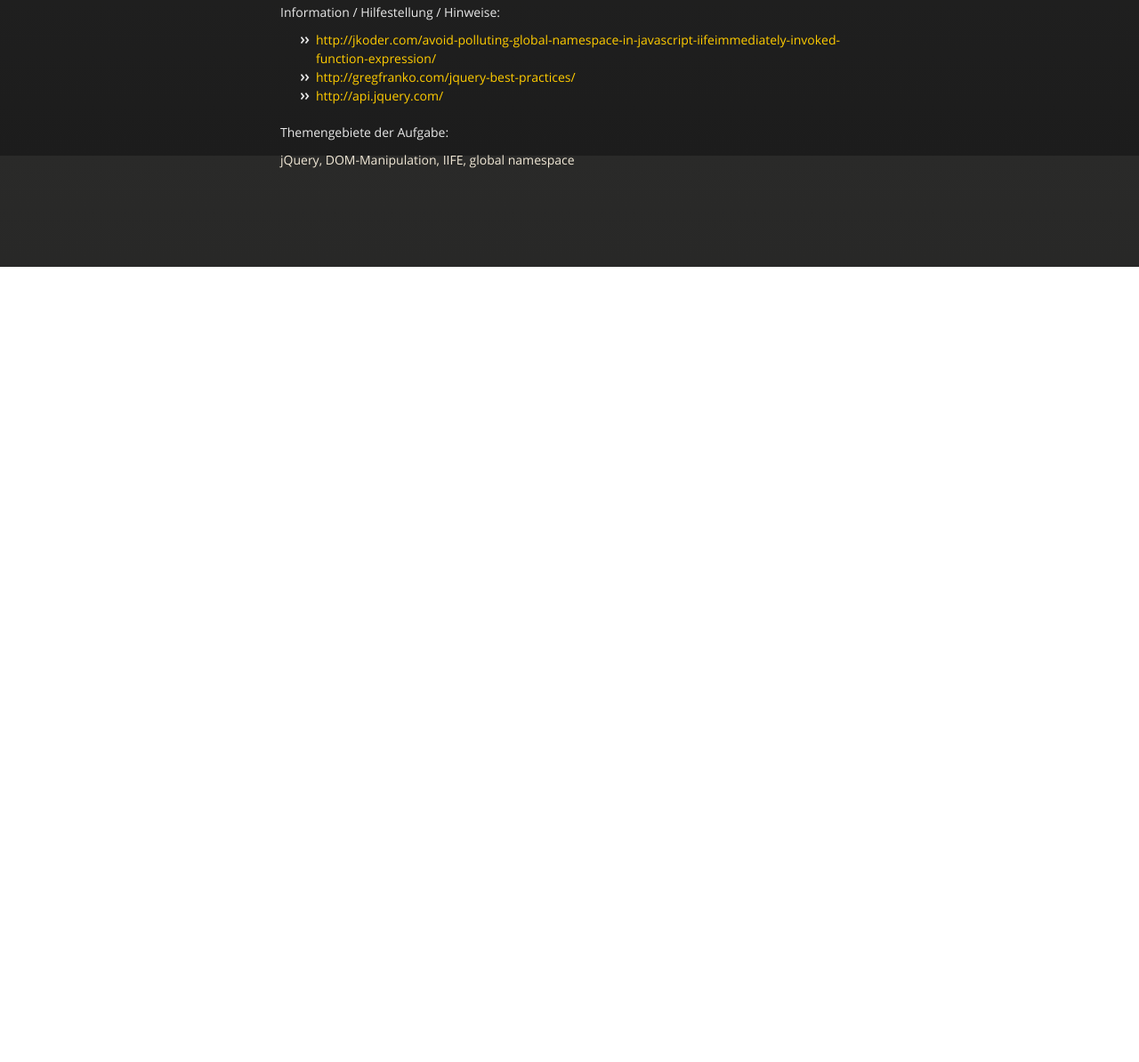
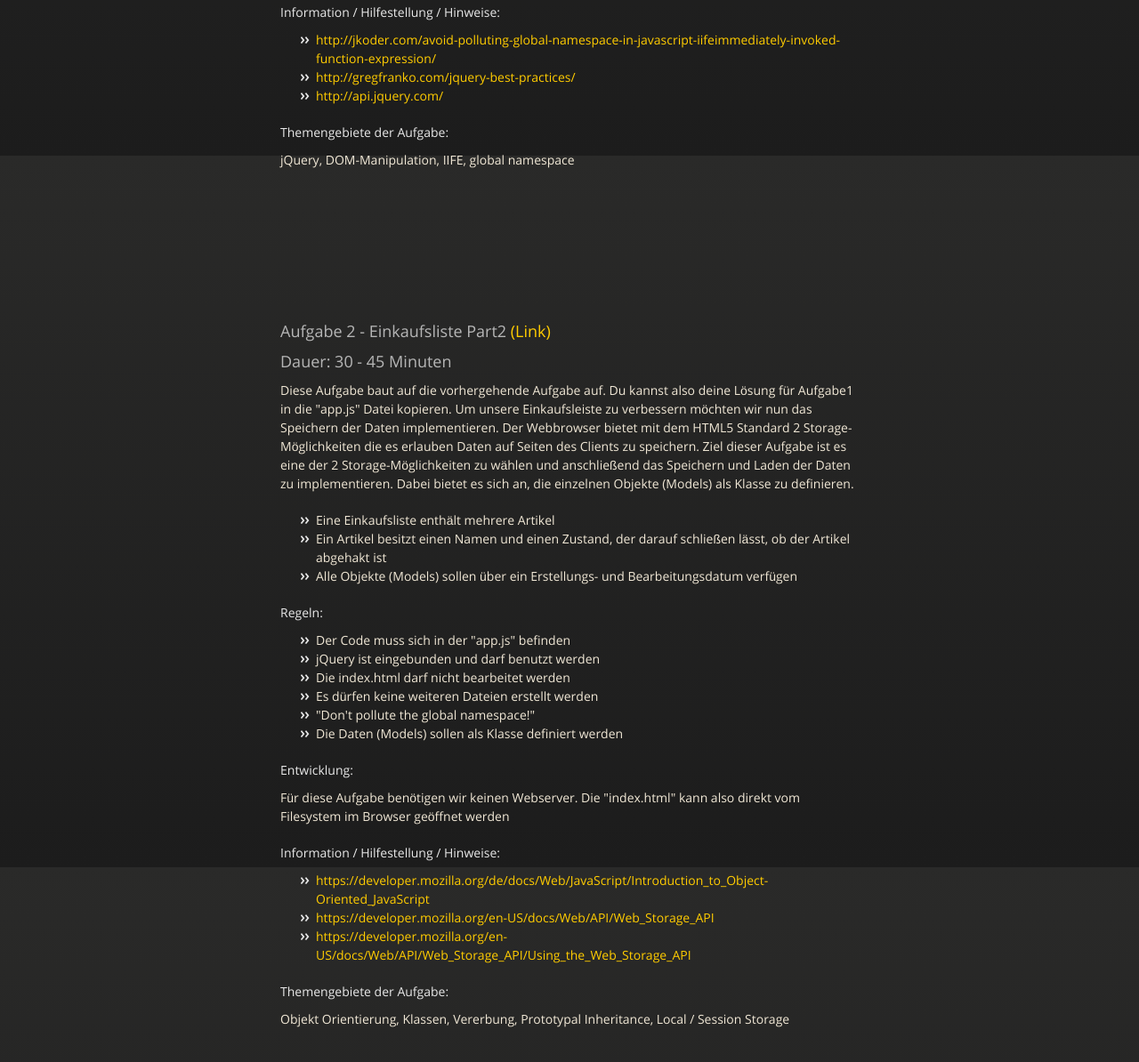
Before and after one commit to emememw/js-dojo, a plain HTML site: page index.html in a window 1280 px wide. Shown: the part 1425-2619 px from the top of the page at 89% size. Before the commit the page ends 1725 px from the top, so only its background shows below. Drawn offline with nearby package versions, Linux system fonts and the light colour scheme.

Commit message:
added ex2

```diff
--- a/index.html
+++ b/index.html
@@ -85,6 +85,43 @@
         </div>
       </section>
 
+			<section>
+				<h3>Aufgabe 2 - Einkaufsliste Part2 <a href="https://github.com/markus-wi/js-dojo/tree/master/exercises/exercise2">(Link)</a></h3>
+				<h3>Dauer: 30 - 45 Minuten</h3>
+				<p>
+					Diese Aufgabe baut auf die vorhergehende Aufgabe auf. Du kannst also deine Lösung für Aufgabe1 in die "app.js" Datei kopieren.
+					Um unsere Einkaufsleiste zu verbessern möchten wir nun das Speichern der Daten implementieren. Der Webbrowser bietet mit dem
+					HTML5 Standard 2 Storage-Möglichkeiten die es erlauben Daten auf Seiten des Clients zu speichern.
+					Ziel dieser Aufgabe ist es eine der 2 Storage-Möglichkeiten zu wählen und anschließend das Speichern und Laden der Daten
+					zu implementieren. Dabei bietet es sich an, die einzelnen Objekte (Models) als Klasse zu definieren.
+				</p>
+				<ul>
+						<li> Eine Einkaufsliste enthält mehrere Artikel </li>
+						<li> Ein Artikel besitzt einen Namen und einen Zustand, der darauf schließen lässt, ob der Artikel abgehakt ist </li>
+						<li> Alle Objekte (Models) sollen über ein Erstellungs- und Bearbeitungsdatum verfügen </li>
+				</ul>
+				<h4>Regeln:</h4>
+          <ul>
+            <li>Der Code muss sich in der "app.js" befinden</li>
+            <li>jQuery ist eingebunden und darf benutzt werden</li>
+            <li>Die index.html darf nicht bearbeitet werden</li>
+            <li>Es dürfen keine weiteren Dateien erstellt werden</li>
+            <li>"Don't pollute the global namespace!"</li>
+            <li>Die Daten (Models) sollen als Klasse definiert werden</li>
+          </ul>
+				<h4>Entwicklung:</h4>
+          <p>Für diese Aufgabe benötigen wir keinen Webserver. Die "index.html" kann also direkt vom Filesystem im Browser geöffnet werden</p>
+          <h4>Information / Hilfestellung / Hinweise:</h4>
+          <ul>
+						<li><a href="https://developer.mozilla.org/de/docs/Web/JavaScript/Introduction_to_Object-Oriented_JavaScript">https://developer.mozilla.org/de/docs/Web/JavaScript/Introduction_to_Object-Oriented_JavaScript</a></li>
+						<li><a href="https://developer.mozilla.org/en-US/docs/Web/API/Web_Storage_API">https://developer.mozilla.org/en-US/docs/Web/API/Web_Storage_API</a></li>
+						<li><a href="https://developer.mozilla.org/en-US/docs/Web/API/Web_Storage_API/Using_the_Web_Storage_API">https://developer.mozilla.org/en-US/docs/Web/API/Web_Storage_API/Using_the_Web_Storage_API</a></li>
+          </ul>
+        <h4>Themengebiete der Aufgabe:</h4>
+          <p>Objekt Orientierung, Klassen, Vererbung, Prototypal Inheritance, Local / Session Storage</p>
+			</section>
+
+
     </div>
     <!--[if !IE]><script>fixScale(document);</script><![endif]-->
 
```
